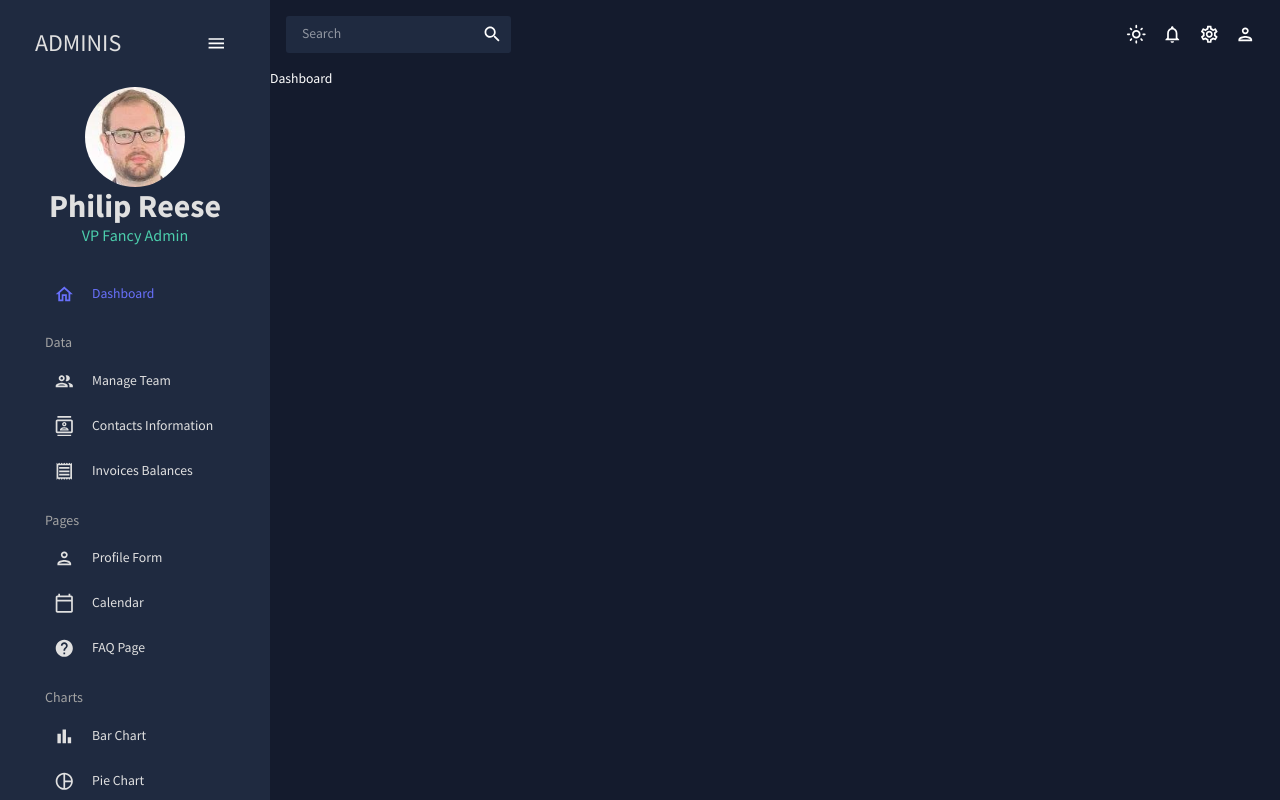
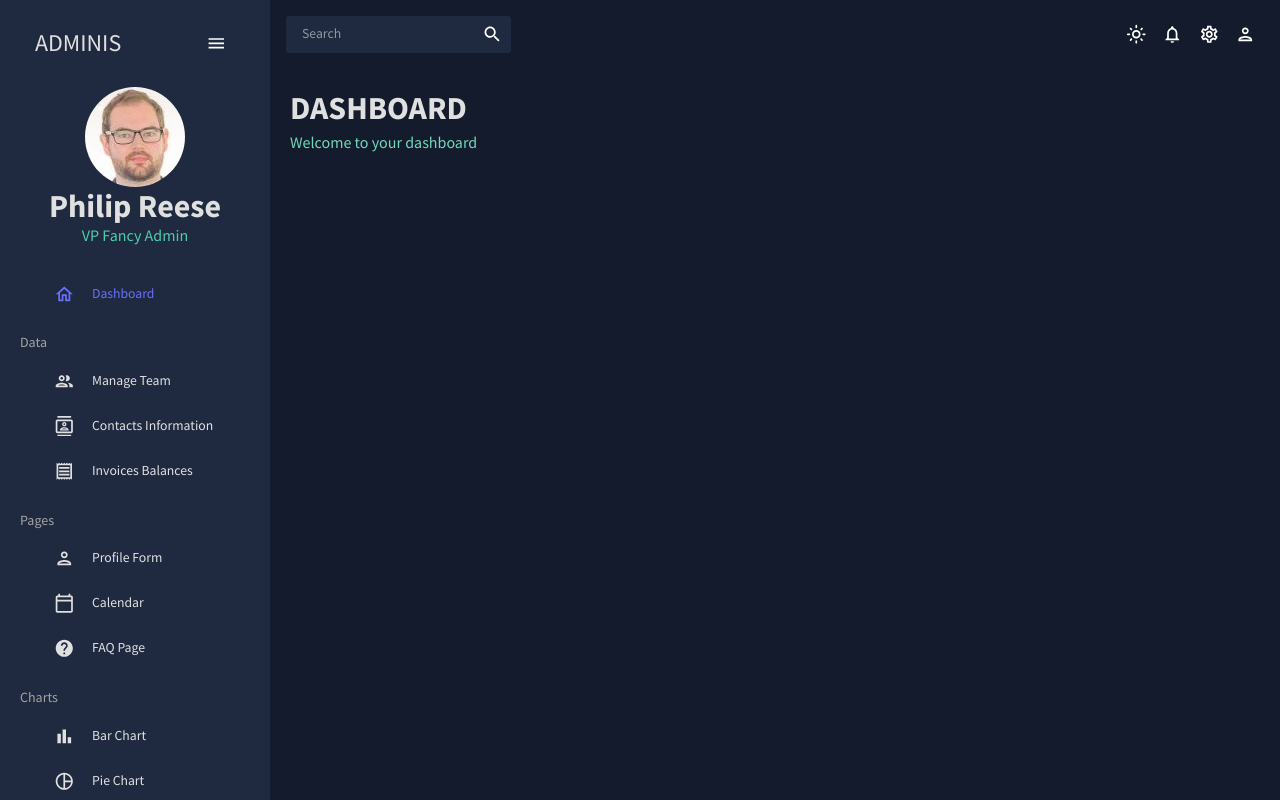
Before and after one commit to philipreese/react-dashboard, a React (Create React App) app in the folder react-admin/: page / in a window 1280 px wide. Built offline with nearby package versions, Linux system fonts and the light colour scheme; the HTML template or start-up script is replaced by a standard one.

Commit message:
Add header

```diff
--- /dev/null
+++ b/react-admin/src/components/Header.jsx
@@ -0,0 +1,26 @@
+import { Typography, Box, useTheme } from "@mui/material";
+import { tokens } from "../theme";
+
+const Header = ({ title, subtitle }) => {
+    const theme = useTheme();
+    const colors = tokens(theme.palette.mode);
+
+    return <Box mb="30px">
+        <Typography
+            variant="h2"
+            color={colors.grey[100]}
+            fontWeight="bold"
+            sx={{ mb: "5px"}}
+        >
+            {title}
+        </Typography>
+        <Typography
+            variant="h5"
+            color={colors.greenAccent[400]}
+        >
+            {subtitle}
+            </Typography>
+    </Box>
+}
+
+export default Header;
--- a/react-admin/src/scenes/dashboard/index.jsx
+++ b/react-admin/src/scenes/dashboard/index.jsx
@@ -1,6 +1,12 @@
+import { Box } from "@mui/system";
+import Header from "../../components/Header";
 
 const Dashboard = () => {
-    return <div>Dashboard</div>
+    return <Box m="20px">
+        <Box display="flex" justifyContent="space-between" alignItems="center">
+            <Header title="DASHBOARD" subtitle="Welcome to your dashboard"/>
+        </Box>
+    </Box>
 }
 
 export default Dashboard;
--- a/react-admin/src/scenes/global/Sidebar.jsx
+++ b/react-admin/src/scenes/global/Sidebar.jsx
@@ -16,7 +16,6 @@
 import TimelineOutlinedIcon from "@mui/icons-material/TimelineOutlined"
 import MenuOutlinedIcon from "@mui/icons-material/MenuOutlined"
 import MapOutlinedIcon from "@mui/icons-material/MapOutlined"
-import { fontWeight } from "@mui/system";
 
 const Item = ({title, to, icon, selected, setSelected }) => {
     const theme = useTheme();
@@ -117,7 +116,7 @@
                     <Typography
               variant="h6"
               color={colors.grey[300]}
-              sx={{ m: "15px 0 5px 45px" }}
+              sx={{ m: "15px 0 5px 20px" }}
             >
               Data
             </Typography>
@@ -152,7 +151,7 @@
                     <Typography
                         variant="h6"
                         color={colors.grey[300]}
-                        sx={{ m: "15px 0 5px 45px"}}
+                        sx={{ m: "15px 0 5px 20px"}}
                     >
                         Pages
                     </Typography>
@@ -187,7 +186,7 @@
                     <Typography
                         variant="h6"
                         color={colors.grey[300]}
-                        sx={{ m: "15px 0 5px 45px"}}
+                        sx={{ m: "15px 0 5px 20px"}}
                     >
                         Charts
                     </Typography>
```
